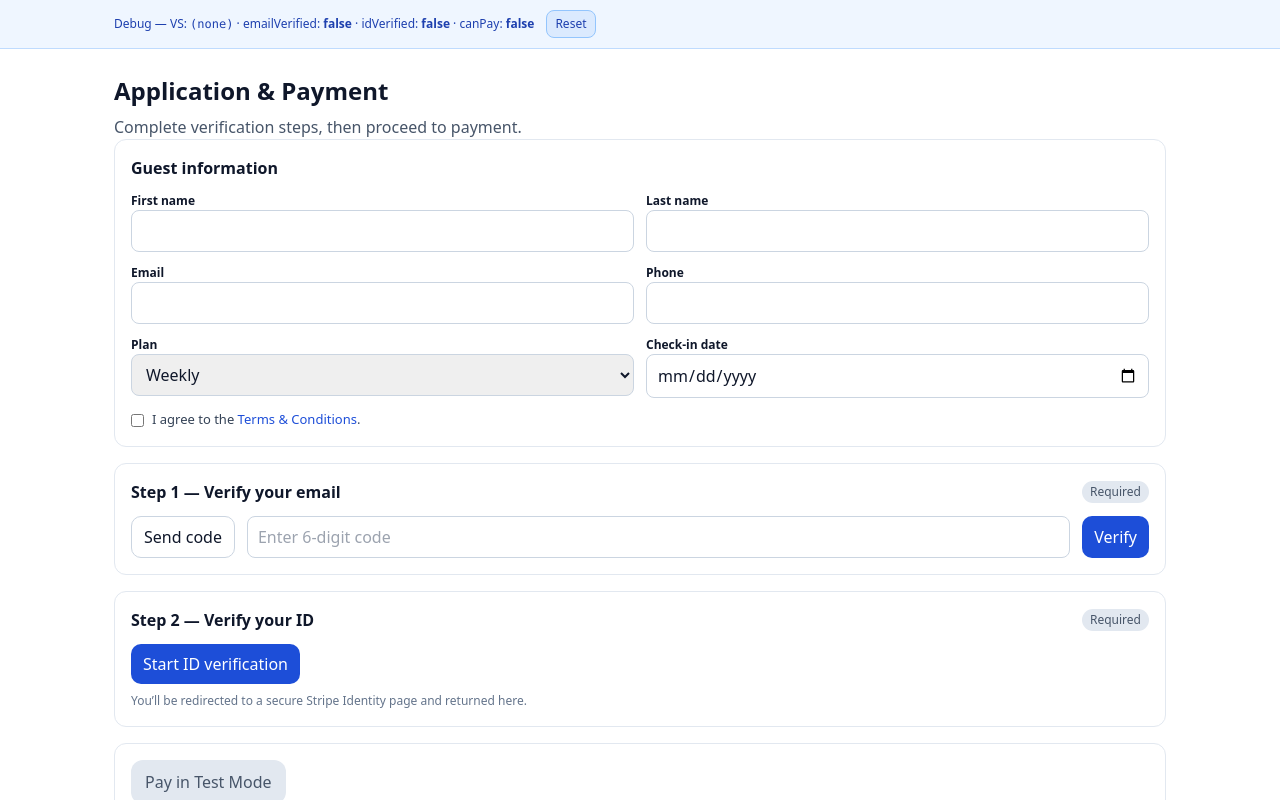
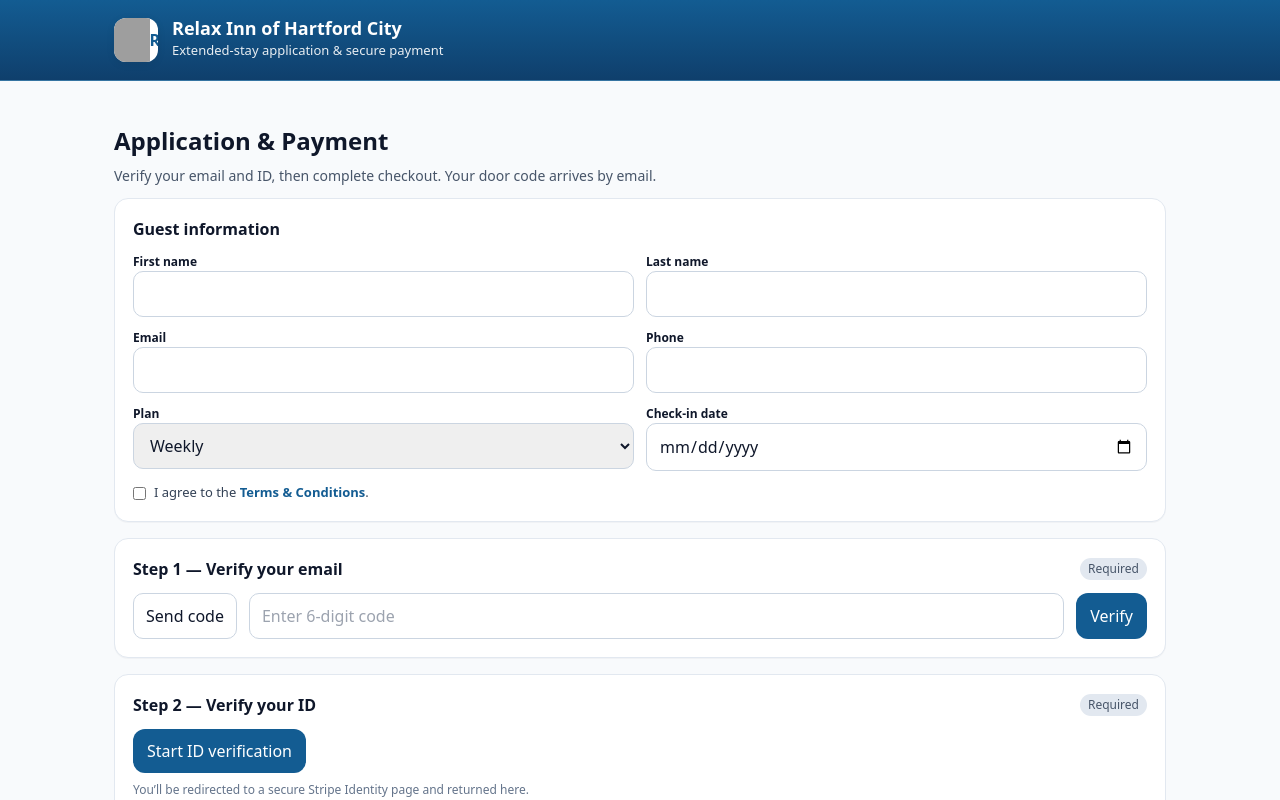
Before and after one commit to stepabovemd-create/RIHCT4, a Next.js app: page /apply in a window 1280 px wide. Shown: the top 800 px of the page. Built offline with nearby package versions, Linux system fonts and the light colour scheme; grey boxes are pictures that could not be loaded.

Commit message:
Update page.tsx

```diff
--- a/app/apply/page.tsx
+++ b/app/apply/page.tsx
@@ -7,18 +7,9 @@ export const dynamic = 'force-dynamic';
 
 type Plan = 'weekly' | 'monthly';
 
-type SavedForm = {
-  plan: Plan;
-  checkin: string;
-  first: string;
-  last: string;
-  email: string;
-  phone: string;
-  agree: boolean;
-  emailVerified?: boolean; // we’ll persist this too
-};
-
-const STORAGE_KEY = 'rihc_apply_form';
+// 👉 Add your logo file at /public/relax-inn-logo.png or put a full URL here:
+const LOGO_URL = '/relax-inn-logo.png'; // e.g. 'https://your-domain.com/path/logo.png'
+const BRAND = '#135c92'; // Relax Inn blue
 
 /** ---------- Error Boundary so the page never goes blank ---------- */
 class ApplyErrorBoundary extends React.Component<
@@ -76,7 +67,6 @@ function ApplyContent() {
   const [idVerified, setIdVerified] = useState(false);
   const [idChecking, setIdChecking] = useState(false);
   const [idError, setIdError] = useState<string>('');
-  const [debugVs, setDebugVs] = useState<string>(''); // shows current VS id (or (none))
 
   // Phone verification (disabled for now)
   const smsRequired = false;
@@ -87,34 +77,6 @@ function ApplyContent() {
   useEffect(() => {
     try { window.scrollTo({ top: 0 }); } catch {}
   }, []);
-
-  /** Load saved form on mount */
-  useEffect(() => {
-    try {
-      const raw = typeof window !== 'undefined' ? window.localStorage.getItem(STORAGE_KEY) : null;
-      if (raw) {
-        const s = JSON.parse(raw) as SavedForm;
-        if (s && typeof s === 'object') {
-          if (s.plan) setPlan(s.plan);
-          if (s.checkin) setCheckin(s.checkin);
-          if (s.first) setFirst(s.first);
-          if (s.last) setLast(s.last);
-          if (s.email) setEmail(s.email);
-          if (s.phone) setPhone(s.phone);
-          if (typeof s.agree === 'boolean') setAgree(s.agree);
-          if (typeof s.emailVerified === 'boolean') setEmailVerified(s.emailVerified);
-        }
-      }
-    } catch {
-      // ignore
-    }
-  }, []);
-
-  /** Persist form whenever it changes */
-  useEffect(() => {
-    const data: SavedForm = { plan, checkin, first, last, email, phone, agree, emailVerified };
-    try { window.localStorage.setItem(STORAGE_KEY, JSON.stringify(data)); } catch {}
-  }, [plan, checkin, first, last, email, phone, agree, emailVerified]);
 
   // Dates
   const start = useMemo(() => {
@@ -146,7 +108,6 @@ function ApplyContent() {
       typeof window !== 'undefined' ? window.sessionStorage.getItem('rihc_vs') : null;
     const vsId = vsFromUrl || vsFromStorage || '';
 
-    setDebugVs(vsId || '(none)');
     if (!vsId) return;
 
     let cancelled = false;
@@ -259,13 +220,6 @@ function ApplyContent() {
   async function startIdVerification() {
     if (!first || !last || !email) return alert('Fill name and email first');
 
-    // IMPORTANT: save form just before we leave, in case a field changed
-    try {
-      const data: SavedForm = { plan, checkin, first, last, email, phone, agree, emailVerified };
-      window.localStorage.setItem(STORAGE_KEY, JSON.stringify(data));
-    } catch {}
-
-    // IMPORTANT: send the exact origin we're on so Stripe returns to the same host
     const baseUrl = typeof window !== 'undefined' ? window.location.origin : '';
 
     const r = await fetch('/api/identity/start', {
@@ -279,20 +233,12 @@ function ApplyContent() {
     }
     const j = await r.json();
 
-    // Save the verification session ID locally; we'll use it after redirect
     try { window.sessionStorage.setItem('rihc_vs', j.id); } catch {}
 
-    // Stripe will return to `${baseUrl}/apply`
     window.location.href = j.url;
   }
 
-  const cardStyle: React.CSSProperties = {
-    border: '1px solid #e2e8f0',
-    borderRadius: 12,
-    padding: 16,
-    background: '#fff',
-  };
-
+  // --------- Styling helpers ----------
   const containerStyle: React.CSSProperties = {
     maxWidth: 1100,
     margin: '0 auto',
@@ -300,124 +246,216 @@ function ApplyContent() {
     fontFamily: 'system-ui, -apple-system, Segoe UI, Roboto, Helvetica, Arial, sans-serif',
     color: '#0f172a',
   };
+  const card: React.CSSProperties = {
+    border: '1px solid #e2e8f0',
+    borderRadius: 14,
+    padding: 18,
+    background: '#fff',
+    boxShadow: '0 1px 0 rgba(15,23,42,0.03)',
+  };
+  const btnPrimary: React.CSSProperties = {
+    padding: '10px 14px',
+    borderRadius: 12,
+    border: 0,
+    background: BRAND,
+    color: '#fff',
+    cursor: 'pointer',
+  };
+  const btnOutline: React.CSSProperties = {
+    padding: '8px 12px',
+    borderRadius: 10,
+    border: '1px solid #cbd5e1',
+    background: '#fff',
+    cursor: 'pointer',
+  };
+  const label: React.CSSProperties = { fontSize: 12, fontWeight: 600 };
+  const input: React.CSSProperties = {
+    width: '100%',
+    border: '1px solid #cbd5e1',
+    borderRadius: 10,
+    padding: '10px 12px',
+  };
 
   return (
-    <main>
-      {/* Debug ribbon */}
-      <div style={{ background: '#eff6ff', borderBottom: '1px solid #bfdbfe' }}>
-        <div style={{ ...containerStyle, paddingTop: 10, paddingBottom: 10 }}>
-          <div style={{ fontSize: 12, color: '#1e40af' }}>
-            Debug — VS: <code>{debugVs || '(none)'}</code> · emailVerified:
-            <b> {String(emailVerified)}</b> · idVerified:<b> {String(idVerified)}</b> · canPay:
-            <b> {String(canPay)}</b>
-            <button
-              onClick={() => {
-                try { window.sessionStorage.removeItem('rihc_vs'); } catch {}
-                try { window.localStorage.removeItem(STORAGE_KEY); } catch {}
-                location.reload();
+    <main style={{ background: '#f8fafc', minHeight: '100vh' }}>
+      {/* Header */}
+      <header
+        style={{
+          background: `linear-gradient(180deg, ${BRAND} 0%, #0f3f6c 100%)`,
+          color: '#fff',
+          padding: '18px 0',
+          borderBottom: '1px solid rgba(255,255,255,0.15)',
         }}
-              style={{ marginLeft: 12, padding: '4px 8px', borderRadius: 8, border: '1px solid #93c5fd', background: '#dbeafe' }}
-              title="Clear saved VS/form and reload"
       >
-              Reset
-            </button>
+        <div style={{ ...containerStyle, paddingTop: 0, paddingBottom: 0, color: '#fff' }}>
+          <div style={{ display: 'flex', alignItems: 'center', gap: 14 }}>
+            <div
+              style={{
+                width: 44,
+                height: 44,
+                borderRadius: 12,
+                background: '#ffffff',
+                display: 'flex',
+                alignItems: 'center',
+                justifyContent: 'center',
+                overflow: 'hidden',
+                boxShadow: '0 2px 8px rgba(0,0,0,0.08)',
+                flexShrink: 0,
+              }}
+              aria-label="Relax Inn Logo"
+            >
+              {/* If logo image exists, it will render; otherwise the fallback initials show. */}
+              <img
+                src={LOGO_URL}
+                alt="Relax Inn logo"
+                onError={(e) => { (e.currentTarget.style.display = 'none'); }}
+                style={{ width: '100%', height: '100%', objectFit: 'cover' }}
+              />
+              <span style={{ color: BRAND, fontWeight: 800 }}>RI</span>
+            </div>
+            <div>
+              <div style={{ fontSize: 18, fontWeight: 700, lineHeight: 1 }}>
+                Relax Inn of Hartford City
+              </div>
+              <div style={{ fontSize: 13, opacity: 0.9, marginTop: 4 }}>
+                Extended-stay application & secure payment
               </div>
             </div>
           </div>
+        </div>
+      </header>
 
       <div style={containerStyle}>
-        <h1 style={{ fontSize: 24, fontWeight: 700, margin: 0 }}>Application & Payment</h1>
-        <p style={{ marginTop: 6, color: '#475569' }}>
-          Complete verification steps, then proceed to payment.
+        {/* Page title bar */}
+        <div
+          style={{
+            marginTop: 18,
+            marginBottom: 12,
+            display: 'flex',
+            alignItems: 'center',
+            justifyContent: 'space-between',
+            gap: 12,
+          }}
+        >
+          <div>
+            <h1 style={{ fontSize: 24, fontWeight: 700, margin: 0, color: '#0f172a' }}>
+              Application & Payment
+            </h1>
+            <p style={{ marginTop: 6, color: '#475569', fontSize: 14 }}>
+              Verify your email and ID, then complete checkout. Your door code arrives by email.
             </p>
+          </div>
+        </div>
 
         <div style={{ display: 'grid', gap: 24, gridTemplateColumns: '1fr', alignItems: 'start' }}>
           {/* Left column */}
           <div style={{ display: 'grid', gap: 16 }}>
             {/* Guest info */}
-            <div style={cardStyle}>
-              <h2 style={{ margin: 0, fontSize: 16, fontWeight: 600 }}>Guest information</h2>
-              <div style={{ display: 'grid', gap: 12, gridTemplateColumns: '1fr 1fr', marginTop: 12 }}>
+            <section style={card}>
+              <h2 style={{ margin: 0, fontSize: 16, fontWeight: 700, color: '#0f172a' }}>
+                Guest information
+              </h2>
+              <div
+                style={{
+                  display: 'grid',
+                  gap: 12,
+                  gridTemplateColumns: '1fr 1fr',
+                  marginTop: 12,
+                }}
+              >
                 <label>
-                  <div style={{ fontSize: 12, fontWeight: 600 }}>First name</div>
-                  <input value={first} onChange={(e) => setFirst(e.target.value)} style={{ width: '100%', border: '1px solid #cbd5e1', borderRadius: 8, padding: '8px 10px' }} />
+                  <div style={label}>First name</div>
+                  <input value={first} onChange={(e) => setFirst(e.target.value)} style={input} />
                 </label>
                 <label>
-                  <div style={{ fontSize: 12, fontWeight: 600 }}>Last name</div>
-                  <input value={last} onChange={(e) => setLast(e.target.value)} style={{ width: '100%', border: '1px solid #cbd5e1', borderRadius: 8, padding: '8px 10px' }} />
+                  <div style={label}>Last name</div>
+                  <input value={last} onChange={(e) => setLast(e.target.value)} style={input} />
                 </label>
                 <label>
-                  <div style={{ fontSize: 12, fontWeight: 600 }}>Email</div>
-                  <input type="email" value={email} onChange={(e) => setEmail(e.target.value)} style={{ width: '100%', border: '1px solid #cbd5e1', borderRadius: 8, padding: '8px 10px' }} />
+                  <div style={label}>Email</div>
+                  <input type="email" value={email} onChange={(e) => setEmail(e.target.value)} style={input} />
                 </label>
                 <label>
-                  <div style={{ fontSize: 12, fontWeight: 600 }}>Phone</div>
-                  <input inputMode="tel" value={phone} onChange={(e) => setPhone(e.target.value)} style={{ width: '100%', border: '1px solid #cbd5e1', borderRadius: 8, padding: '8px 10px' }} />
+                  <div style={label}>Phone</div>
+                  <input inputMode="tel" value={phone} onChange={(e) => setPhone(e.target.value)} style={input} />
                 </label>
                 <label>
-                  <div style={{ fontSize: 12, fontWeight: 600 }}>Plan</div>
-                  <select value={plan} onChange={(e) => setPlan(e.target.value as Plan)} style={{ width: '100%', border: '1px solid #cbd5e1', borderRadius: 8, padding: '8px 10px' }}>
+                  <div style={label}>Plan</div>
+                  <select value={plan} onChange={(e) => setPlan(e.target.value as Plan)} style={input}>
                     <option value="weekly">Weekly</option>
                     <option value="monthly">Monthly</option>
                   </select>
                 </label>
                 <label>
-                  <div style={{ fontSize: 12, fontWeight: 600 }}>Check-in date</div>
-                  <input type="date" value={checkin} onChange={(e) => setCheckin(e.target.value)} style={{ width: '100%', border: '1px solid #cbd5e1', borderRadius: 8, padding: '8px 10px' }} />
+                  <div style={label}>Check-in date</div>
+                  <input type="date" value={checkin} onChange={(e) => setCheckin(e.target.value)} style={input} />
                 </label>
               </div>
               <label style={{ display: 'flex', gap: 8, alignItems: 'flex-start', marginTop: 12 }}>
                 <input type="checkbox" checked={agree} onChange={(e) => setAgree(e.target.checked)} style={{ marginTop: 4 }} />
                 <span style={{ fontSize: 13, color: '#334155' }}>
-                  I agree to the <a href="/terms" target="_blank" rel="noreferrer" style={{ color: '#1d4ed8' }}>Terms & Conditions</a>.
+                  I agree to the{' '}
+                  <a href="/terms" target="_blank" rel="noreferrer" style={{ color: BRAND, fontWeight: 600 }}>
+                    Terms & Conditions
+                  </a>.
                 </span>
               </label>
-            </div>
+            </section>
 
             {/* Email verification */}
-            <div style={cardStyle}>
+            <section style={card}>
               <div style={{ display: 'flex', justifyContent: 'space-between', alignItems: 'center' }}>
-                <h2 style={{ margin: 0, fontSize: 16, fontWeight: 600 }}>Step 1 — Verify your email</h2>
-                <span style={{
+                <h2 style={{ margin: 0, fontSize: 16, fontWeight: 700, color: '#0f172a' }}>
+                  Step 1 — Verify your email
+                </h2>
+                <span
+                  style={{
                     padding: '2px 8px',
                     borderRadius: 999,
                     background: emailVerified ? '#dbeafe' : '#e2e8f0',
                     color: emailVerified ? '#1e40af' : '#475569',
-                  fontSize: 12
-                }}>
+                    fontSize: 12,
+                  }}
+                >
                   {emailVerified ? 'Verified' : 'Required'}
                 </span>
               </div>
               {!emailVerified && (
                 <div style={{ marginTop: 12, display: 'grid', gap: 12, gridTemplateColumns: 'auto 1fr auto' }}>
-                  <button onClick={sendOtp} disabled={!email || sendingOtp} style={{ padding: '8px 12px', borderRadius: 10, border: '1px solid #cbd5e1', background: '#fff' }}>
+                  <button onClick={sendOtp} disabled={!email || sendingOtp} style={btnOutline}>
                     {sendingOtp ? 'Sending…' : 'Send code'}
                   </button>
                   <input
                     placeholder="Enter 6-digit code"
                     value={otpCode}
                     onChange={(e) => setOtpCode(e.target.value)}
-                    style={{ border: '1px solid #cbd5e1', borderRadius: 8, padding: '8px 10px' }}
+                    style={input}
                   />
-                  <button onClick={verifyOtp} disabled={!otpToken || !otpCode || verifyingOtp} style={{ padding: '8px 12px', borderRadius: 10, background: '#1d4ed8', color: '#fff', border: 0 }}>
+                  <button onClick={verifyOtp} disabled={!otpToken || !otpCode || verifyingOtp} style={btnPrimary}>
                     {verifyingOtp ? 'Verifying…' : 'Verify'}
                   </button>
                 </div>
               )}
-              {emailVerified && <p style={{ marginTop: 8, color: '#166534', fontSize: 13 }}>Email verified.</p>}
-            </div>
+              {emailVerified && (
+                <p style={{ marginTop: 8, color: '#166534', fontSize: 13 }}>Email verified.</p>
+              )}
+            </section>
 
             {/* ID verification */}
-            <div style={cardStyle}>
+            <section style={card}>
               <div style={{ display: 'flex', justifyContent: 'space-between', alignItems: 'center' }}>
-                <h2 style={{ margin: 0, fontSize: 16, fontWeight: 600 }}>Step 2 — Verify your ID</h2>
-                <span style={{
+                <h2 style={{ margin: 0, fontSize: 16, fontWeight: 700, color: '#0f172a' }}>
+                  Step 2 — Verify your ID
+                </h2>
+                <span
+                  style={{
                     padding: '2px 8px',
                     borderRadius: 999,
                     background: idVerified ? '#dbeafe' : '#e2e8f0',
                     color: idVerified ? '#1e40af' : '#475569',
-                  fontSize: 12
-                }}>
+                    fontSize: 12,
+                  }}
+                >
                   {idVerified ? 'Verified' : 'Required'}
                 </span>
               </div>
@@ -427,7 +465,7 @@ function ApplyContent() {
                   <button
                     onClick={startIdVerification}
                     disabled={!first || !last || !email || idChecking}
-                    style={{ padding: '8px 12px', borderRadius: 10, background: '#1d4ed8', color: '#fff', border: 0 }}
+                    style={btnPrimary}
                   >
                     {idChecking ? 'Checking…' : 'Start ID verification'}
                   </button>
@@ -435,30 +473,38 @@ function ApplyContent() {
                     You’ll be redirected to a secure Stripe Identity page and returned here.
                   </p>
 
-                  {idChecking && <p style={{ fontSize: 12, color: '#64748b', marginTop: 8 }}>Confirming your verification…</p>}
-                  {!!idError && <p style={{ fontSize: 12, color: '#b91c1c', marginTop: 8 }}>Problem: {idError}</p>}
+                  {idChecking && (
+                    <p style={{ fontSize: 12, color: '#64748b', marginTop: 8 }}>
+                      Confirming your verification…
+                    </p>
+                  )}
+                  {!!idError && (
+                    <p style={{ fontSize: 12, color: '#b91c1c', marginTop: 8 }}>
+                      Problem: {idError}
+                    </p>
+                  )}
                 </div>
               )}
 
-              {idVerified && <p style={{ marginTop: 8, color: '#166534', fontSize: 13 }}>ID verified.</p>}
-            </div>
+              {idVerified && (
+                <p style={{ marginTop: 8, color: '#166534', fontSize: 13 }}>ID verified.</p>
+              )}
+            </section>
 
             {/* Actions */}
-            <div style={cardStyle}>
+            <section style={card}>
               <div style={{ display: 'flex', gap: 12, flexWrap: 'wrap' }}>
                 <button
                   onClick={goToCheckout}
                   disabled={!canPay || loading}
                   style={{
-                    padding: '10px 14px',
-                    borderRadius: 12,
-                    border: 0,
-                    background: !canPay || loading ? '#e2e8f0' : '#1d4ed8',
+                    ...btnPrimary,
+                    background: !canPay || loading ? '#e2e8f0' : BRAND,
                     color: !canPay || loading ? '#475569' : '#fff',
-                    cursor: !canPay || loading ? 'not-allowed' : 'pointer'
+                    cursor: !canPay || loading ? 'not-allowed' : 'pointer',
                   }}
                 >
-                  {loading ? 'Opening Checkout…' : 'Pay in Test Mode'}
+                  {loading ? 'Opening Checkout…' : 'Proceed to Payment (Test Mode)'}
                 </button>
               </div>
               {!canPay && (
@@ -466,23 +512,33 @@ function ApplyContent() {
                   Complete all fields, verify <b>email</b> and <b>ID</b>, and accept Terms to continue.
                 </p>
               )}
-            </div>
+              <ul style={{ marginTop: 10, paddingLeft: 18, color: '#475569', fontSize: 12 }}>
+                <li>Payments are processed securely by Stripe.</li>
+                <li>Once paid, you’ll receive your door code by email.</li>
+              </ul>
+            </section>
           </div>
 
-          {/* Right column (simple summary) */}
-          <aside style={{ ...cardStyle }}>
-            <p style={{ fontWeight: 600 }}>Stay summary</p>
+          {/* Right column (summary) */}
+          <aside style={{ ...card }}>
+            <p style={{ fontWeight: 700, margin: 0 }}>Stay summary</p>
             <dl style={{ marginTop: 8, fontSize: 14, color: '#334155' }}>
               <div style={{ display: 'flex', justifyContent: 'space-between' }}>
-                <dt>Plan</dt><dd style={{ margin: 0, fontWeight: 600, textTransform: 'capitalize' }}>{plan}</dd>
+                <dt>Plan</dt>
+                <dd style={{ margin: 0, fontWeight: 600, textTransform: 'capitalize' }}>{plan}</dd>
               </div>
-              <div style={{ display: 'flex', justifyContent: 'space-between', marginTop: 4 }}>
-                <dt>Check-in</dt><dd style={{ margin: 0, fontWeight: 600 }}>{fmt(start)}</dd>
+              <div style={{ display: 'flex', justifyContent: 'space-between', marginTop: 6 }}>
+                <dt>Check-in</dt>
+                <dd style={{ margin: 0, fontWeight: 600 }}>{fmt(start)}</dd>
               </div>
-              <div style={{ display: 'flex', justifyContent: 'space-between', marginTop: 4 }}>
-                <dt>Check-out</dt><dd style={{ margin: 0, fontWeight: 600 }}>{fmt(end)}</dd>
+              <div style={{ display: 'flex', justifyContent: 'space-between', marginTop: 6 }}>
+                <dt>Check-out</dt>
+                <dd style={{ margin: 0, fontWeight: 600 }}>{fmt(end)}</dd>
               </div>
             </dl>
+            <div style={{ marginTop: 12, paddingTop: 12, borderTop: '1px solid #e2e8f0', fontSize: 12, color: '#64748b' }}>
+              Need help? Call the front desk.
+            </div>
           </aside>
         </div>
       </div>
```
Lines whose indentation alone changed are shown as unchanged.
